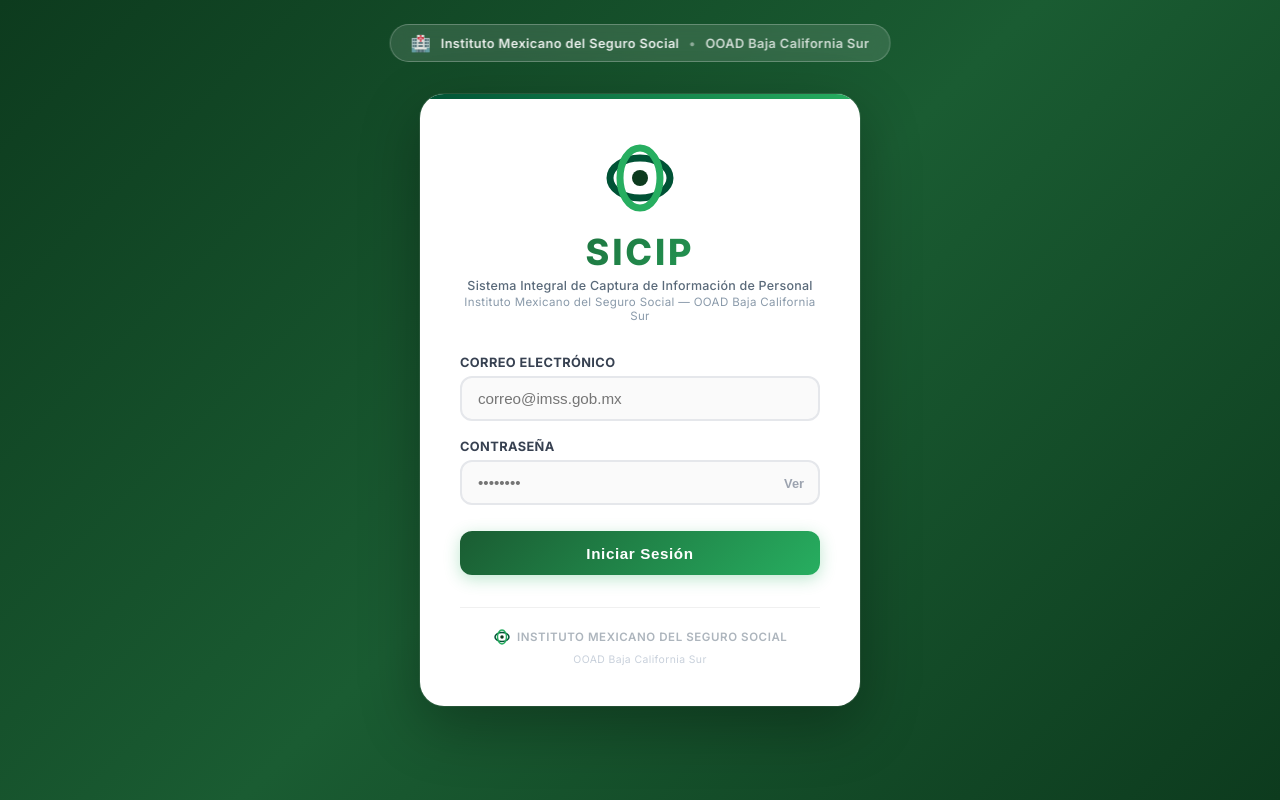
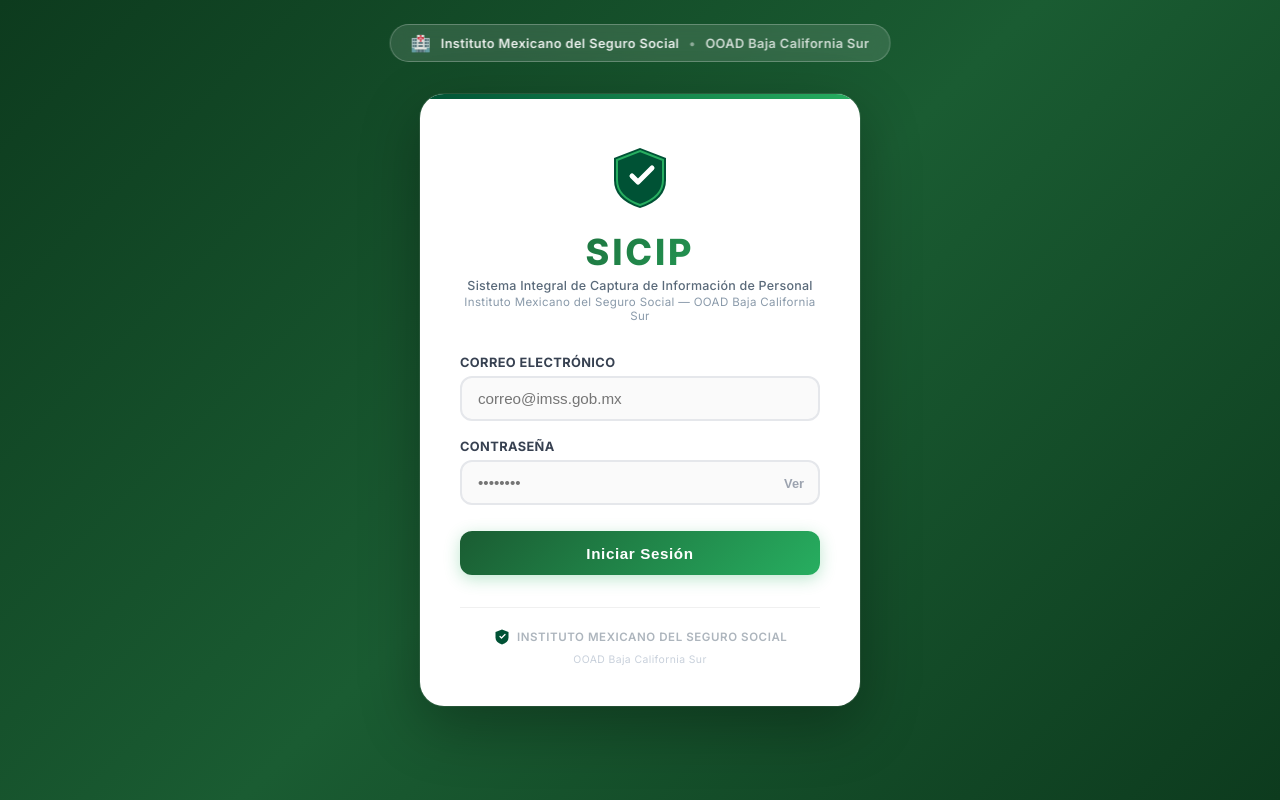
Before and after one commit to mbcx07/SICIP, a React (Vite) app: page /login in a window 1280 px wide. Built offline with nearby package versions, Linux system fonts and the light colour scheme; no server answers.

Commit message:
feat: logo escudo verde con palomita

```diff
--- a/src/screens/LoginScreen.tsx
+++ b/src/screens/LoginScreen.tsx
@@ -73,7 +73,7 @@
 
         {/* Header */}
         <div style={{ textAlign: 'center', marginBottom: '2rem', marginTop: '0.5rem' }}>
-          {/* SICIP Logo — S con dos óvalos entrelazados en verde */}
+          {/* Escudo verde con palomita */}
           <div style={{
             width: 72, height: 72,
             background: 'transparent',
@@ -81,12 +81,12 @@
             margin: '0 auto 1rem',
           }}>
             <svg viewBox="0 0 72 72" width="72" height="72">
-              {/* Óvalo exterior — verde oscuro */}
-              <ellipse cx="36" cy="36" rx="30" ry="20" fill="none" stroke="#005235" strokeWidth="7" />
-              {/* Óvalo interior — verde medio */}
-              <ellipse cx="36" cy="36" rx="20" ry="30" fill="none" stroke="#27ae60" strokeWidth="7" />
-              {/* Centro oscuro para dar efecto entrelazado */}
-              <ellipse cx="36" cy="36" rx="8" ry="8" fill="#0d3b1e" />
+              {/* Escudo verde oscuro */}
+              <path d="M36 6 L62 16 L62 38 Q62 58 36 66 Q10 58 10 38 L10 16 Z" fill="#005235" />
+              {/* Borde claro */}
+              <path d="M36 9 L59 18 L59 38 Q59 55 36 63 Q13 55 13 38 L13 18 Z" fill="none" stroke="#27ae60" strokeWidth="2" />
+              {/* Palomita blanca */}
+              <path d="M28 34 L34 40 L48 26" fill="none" stroke="white" strokeWidth="5" strokeLinecap="round" strokeLinejoin="round" />
             </svg>
           </div>
 
@@ -185,9 +185,8 @@
             color: '#adb5bd', fontSize: '0.72rem', fontWeight: 600, letterSpacing: '0.05em',
           }}>
             <svg viewBox="0 0 72 72" width="18" height="18">
-              <ellipse cx="36" cy="36" rx="28" ry="18" fill="none" stroke="#005235" strokeWidth="6" />
-              <ellipse cx="36" cy="36" rx="18" ry="28" fill="none" stroke="#27ae60" strokeWidth="6" />
-              <ellipse cx="36" cy="36" rx="7" ry="7" fill="#0d3b1e" />
+              <path d="M36 6 L62 16 L62 38 Q62 58 36 66 Q10 58 10 38 L10 16 Z" fill="#005235" />
+              <path d="M28 34 L34 40 L48 26" fill="none" stroke="white" strokeWidth="5" strokeLinecap="round" strokeLinejoin="round" />
             </svg>
             INSTITUTO MEXICANO DEL SEGURO SOCIAL
           </div>
```
Also changed, not shown: 1 other file (tests, documents, lock files or other folders).
